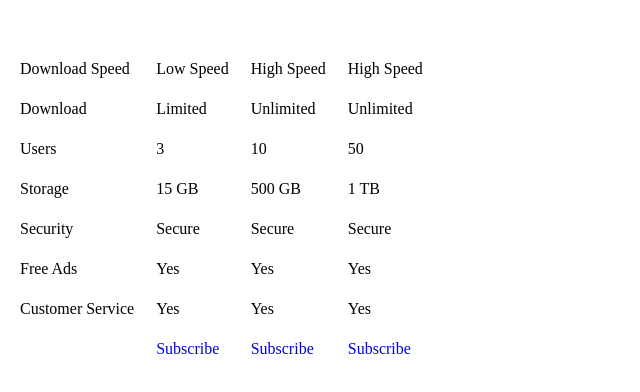
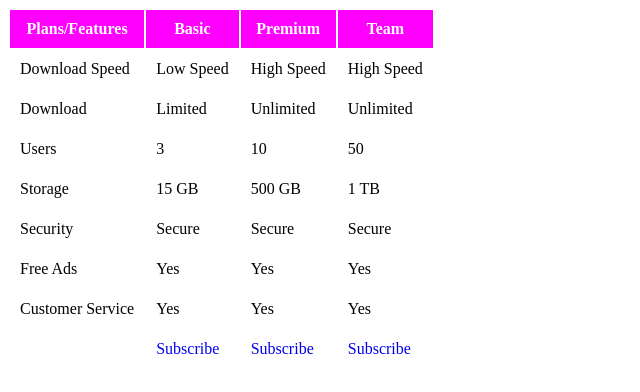
Before and after one commit to Reinhard2009/Computer-Science, a plain HTML site: page demo.html in a window 1280 px wide. Shown: the whole page, without its empty margins (0-640 px from the left). Drawn offline with Linux system fonts and the light colour scheme.

Commit message:
Update demo.html

```diff
--- a/demo.html
+++ b/demo.html
@@ -14,7 +14,7 @@
         			padding: 10px;
         		}
 
-		.xhann_bear:child{
+		.xhann_pookiebearUWU:nth-child(1){
 			background-color:fuchsia;
 			color:white;
 		}
@@ -22,14 +22,12 @@
 </head>
 <body>
   	<table>
-		<div class="xhann_bear">
-      		<tr>
+      		<tr class=xhann_pookiebearUWU>
           			<th>Plans/Features</th>
           			<th>Basic</th>
           			<th>Premium</th>
           			<th>Team</th>
       		</tr>
-		</div>
       		<tr>
           			<td>Download Speed</td>
           			<td>Low Speed</td>
```
